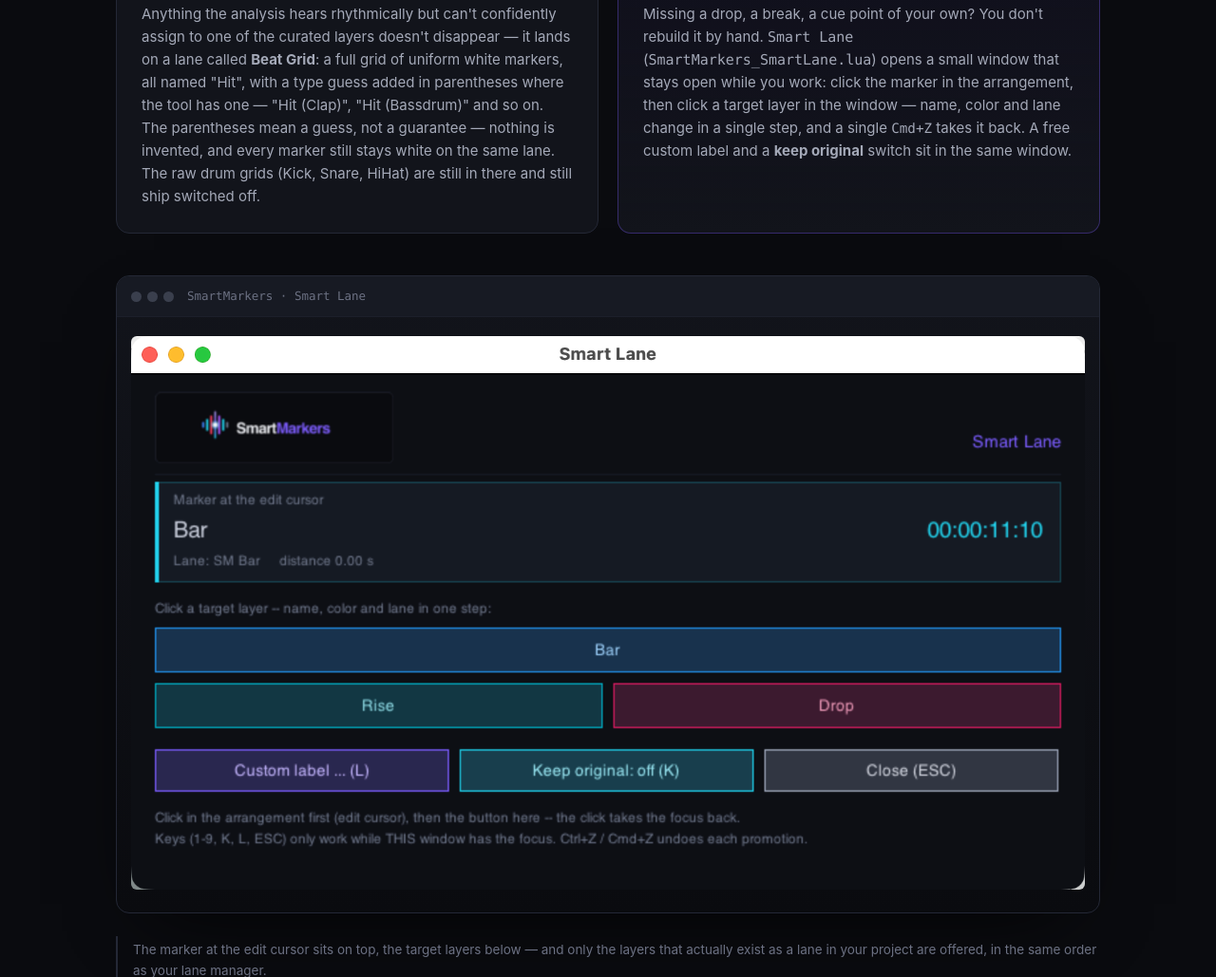
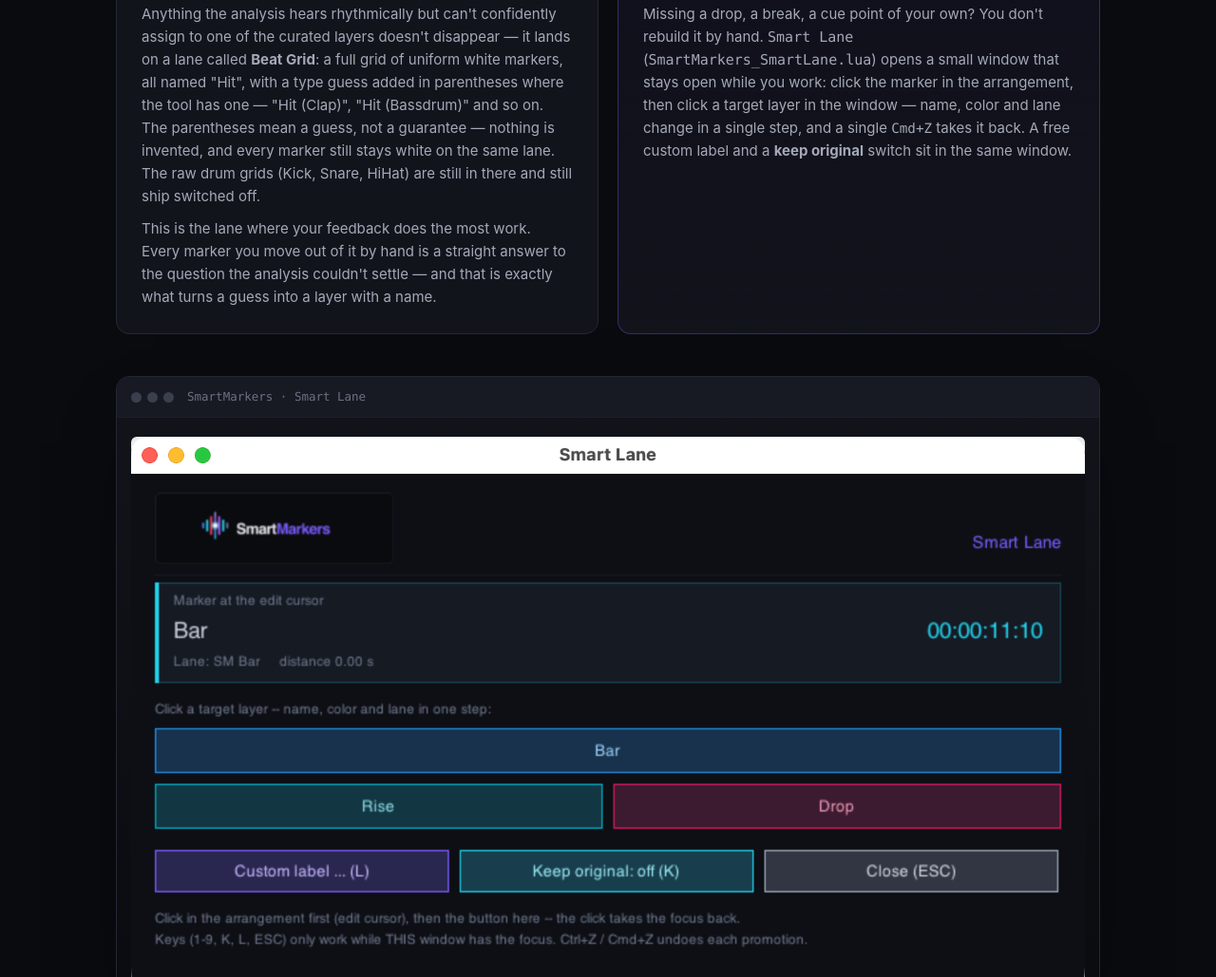
Before and after one commit to keptnahab/smartmarkers-site, a plain HTML site: page index.html in a window 1280 px wide. Shown: the part 5397-6426 px from the top of the page at 95% size. Drawn offline with Linux system fonts and the light colour scheme.

Commit message:
Beat-Grid-Karte: Absatz zum Nutzer-Feedback

```diff
--- a/index.html
+++ b/index.html
@@ -691,6 +691,11 @@
           the same lane. The raw drum grids (Kick, Snare, HiHat) are still in there
           and still ship switched off.
         </p>
+        <p>
+          This is the lane where your feedback does the most work. Every marker you move out of
+          it by hand is a straight answer to the question the analysis couldn't settle — and that
+          is exactly what turns a guess into a layer with a name.
+        </p>
       </div>
       <div class="ps-card after">
         <span class="tag">One-click tool</span>
```
